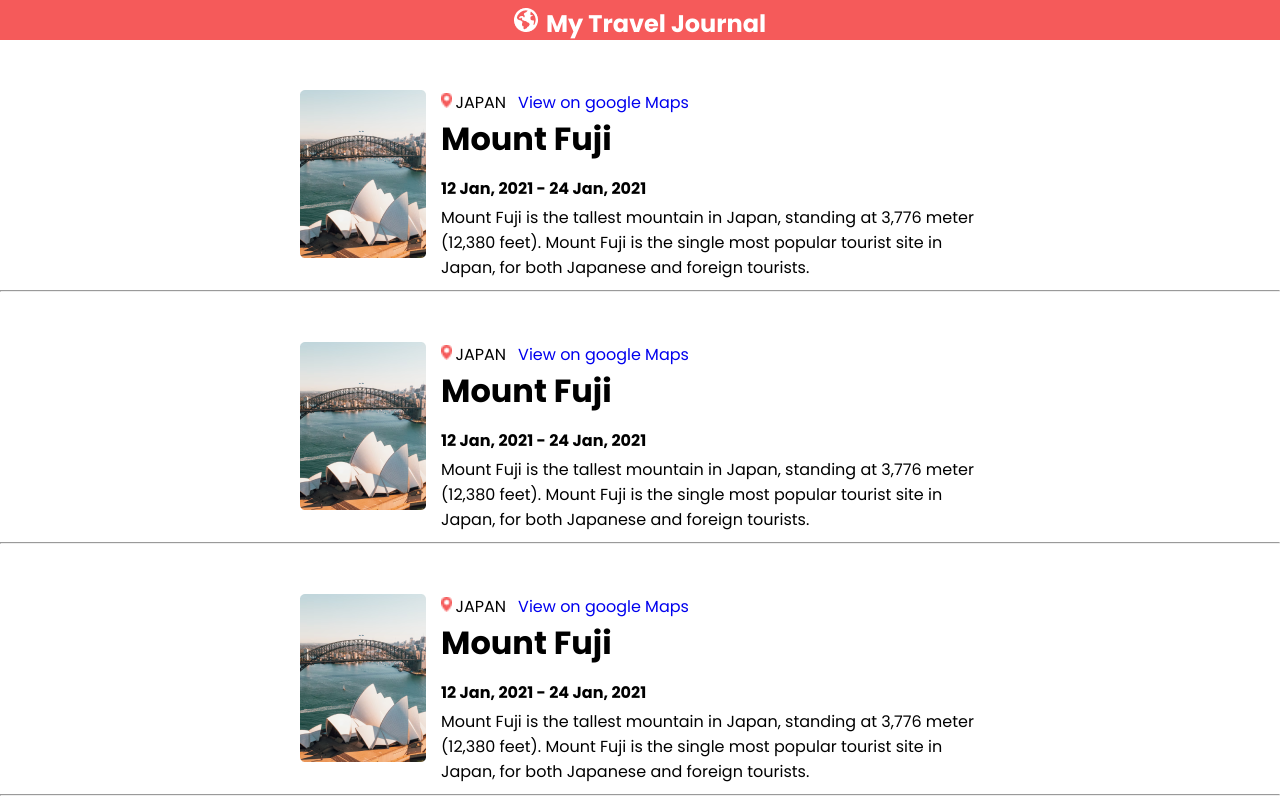
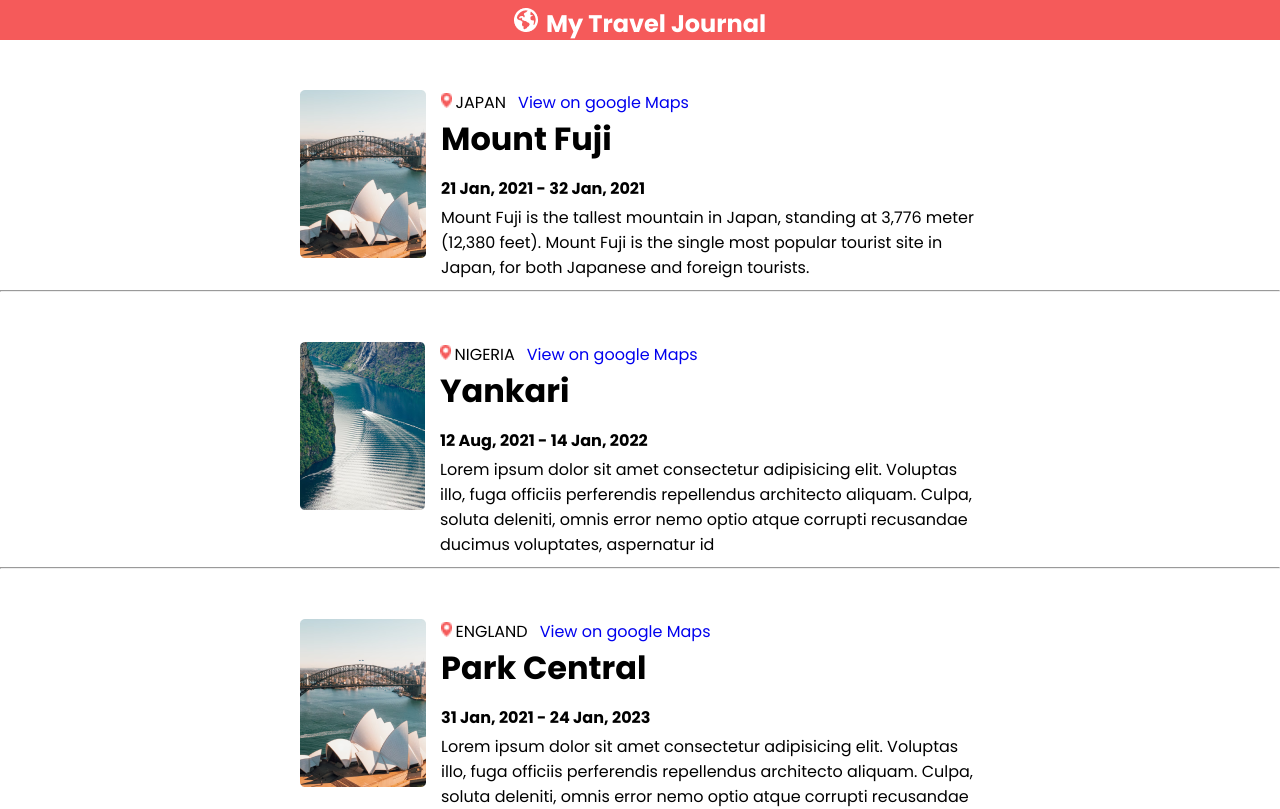
Before and after one commit to lawal-mj/Scrimba-stuff, a React (Create React App) app in the folder my-app/: page / in a window 1280 px wide. Shown: the top 809 px of the page. Built offline with nearby package versions, Linux system fonts and the light colour scheme.

Commit message:
Added varying data

```diff
--- a/my-app/src/data.js
+++ b/my-app/src/data.js
@@ -4,7 +4,7 @@ const data = [
     img: "a1.png",
     country: "JAPAN",
     location: "Mount Fuji",
-    date: "12 Jan, 2021 - 24 Jan, 2021",
+    date: "21 Jan, 2021 - 32 Jan, 2021",
     description:
       "Mount Fuji is the tallest mountain in Japan, standing at 3,776 meter (12,380 feet). Mount Fuji is the single most popular tourist site in  Japan, for both Japanese and foreign tourists.",
   },
@@ -12,53 +12,42 @@ const data = [
 
   {
     id:2,
-    img:"a1.png",
-    country: "JAPAN",
-    location: "Mount Fuji",
-    date: "12 Jan, 2021 - 24 Jan, 2021",
+    img:"a2.png",
+    country: "NIGERIA",
+    location: "Yankari",
+    date: "12 Aug, 2021 - 14 Jan, 2022",
     description:
-      "Mount Fuji is the tallest mountain in Japan, standing at 3,776 meter (12,380 feet). Mount Fuji is the single most popular tourist site in  Japan, for both Japanese and foreign tourists.",
+    "Lorem ipsum dolor sit amet consectetur adipisicing elit. Voluptas illo, fuga officiis perferendis repellendus architecto aliquam. Culpa, soluta deleniti, omnis error nemo optio atque corrupti recusandae ducimus voluptates, aspernatur id"
   },
 
   {
     id:3,
-    img: "a1.png",
-    country: "JAPAN",
-    location: "Mount Fuji",
-    date: "12 Jan, 2021 - 24 Jan, 2021",
+    img: "a3.png",
+    country: "ENGLAND",
+    location: "Park Central",
+    date: "31 Jan, 2021 - 24 Jan, 2023",
     description:
-      "Mount Fuji is the tallest mountain in Japan, standing at 3,776 meter (12,380 feet). Mount Fuji is the single most popular tourist site in  Japan, for both Japanese and foreign tourists.",
+    "Lorem ipsum dolor sit amet consectetur adipisicing elit. Voluptas illo, fuga officiis perferendis repellendus architecto aliquam. Culpa, soluta deleniti, omnis error nemo optio atque corrupti recusandae ducimus voluptates, aspernatur id"
   },
 
   {
     id:4,
-    img: "a1.png",
-    country: "JAPAN",
-    location: "Mount Fuji",
+    img: "a4.png",
+    country: "AMERICA",
+    location: "Times Square",
     date: "12 Jan, 2021 - 24 Jan, 2021",
     description:
-      "Mount Fuji is the tallest mountain in Japan, standing at 3,776 meter (12,380 feet). Mount Fuji is the single most popular tourist site in  Japan, for both Japanese and foreign tourists.",
+    "Lorem ipsum dolor sit amet consectetur adipisicing elit. Voluptas illo, fuga officiis perferendis repellendus architecto aliquam. Culpa, soluta deleniti, omnis error nemo optio atque corrupti recusandae ducimus voluptates, aspernatur id"
   },
 
   {
     id:5,
     img: "a1.png",
-    country: "JAPAN",
-    location: "Mount Fuji",
-    date: "12 Jan, 2021 - 24 Jan, 2021",
-    description:
-      "Mount Fuji is the tallest mountain in Japan, standing at 3,776 meter (12,380 feet). Mount Fuji is the single most popular tourist site in  Japan, for both Japanese and foreign tourists.",
-  },
-
-  {
-    id:6,
-    img: "a1.png",
-    country: "JAPAN",
-    location: "Mount Fuji",
-    date: "12 Jan, 2021 - 24 Jan, 2021",
-    description:
-      "Mount Fuji is the tallest mountain in Japan, standing at 3,776 meter (12,380 feet). Mount Fuji is the single most popular tourist site in  Japan, for both Japanese and foreign tourists.",
-  },
+    country: "FRANCE",
+    location: "Eiffel Tower",
+    date: "14 Jan, 2024 - 24 Jan, 2024",
+    description: "Lorem ipsum dolor sit amet consectetur adipisicing elit. Voluptas illo, fuga officiis perferendis repellendus architecto aliquam. Culpa, soluta deleniti, omnis error nemo optio atque corrupti recusandae ducimus voluptates, aspernatur id"
+}
 
 
 ]
```
